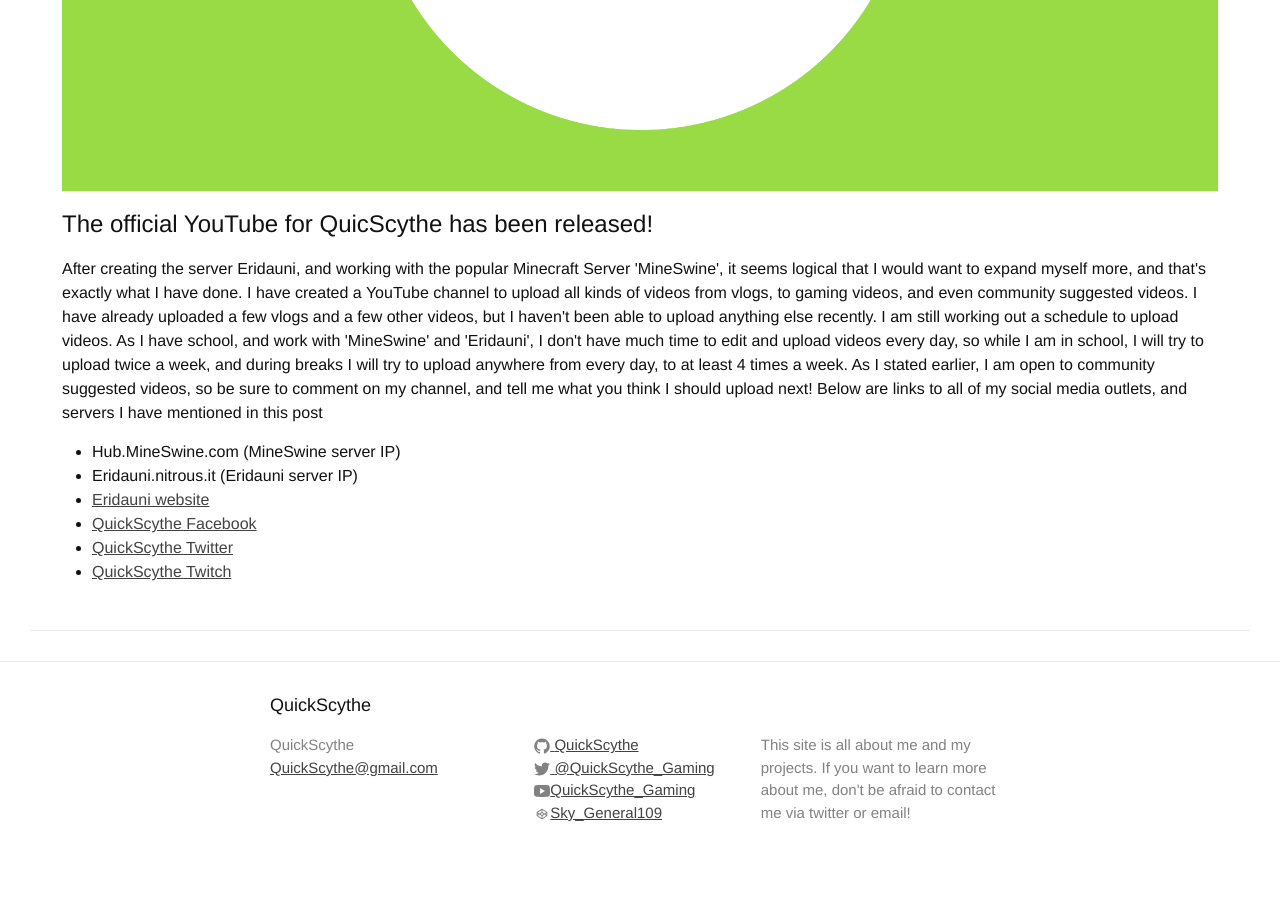
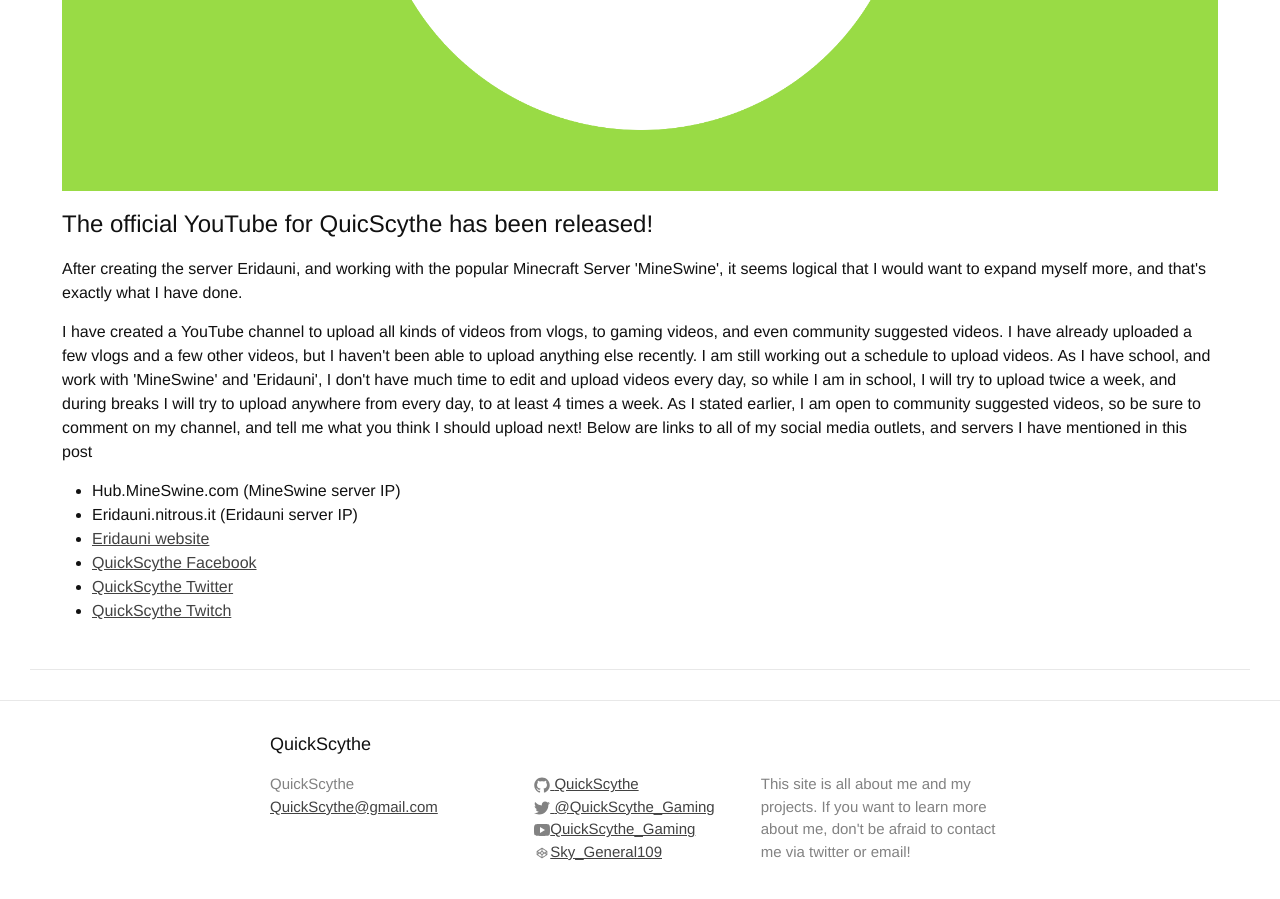
Before and after one commit to QuickScythe/QuickScythe.github.io, a Jekyll site: the page built from _posts/2016-08-01-official-youtube.markdown, in a window 1280 px wide and 900 px high, scrolled down 932 px. Built offline with Jekyll 4.4.1, drawn with Linux system fonts in a browser that asks for light colours.

```diff
--- a/_posts/2016-08-01-official-youtube.markdown
+++ b/_posts/2016-08-01-official-youtube.markdown
@@ -3,11 +3,14 @@ layout: post
 author: Cameron Witcher
 title:  "Official QuickScythe YouTube"
 day:   August 1, 2016
+excerpt_separator: <!--more-->
 categories: youtube update
 ---
 ![Eridauni Spawn]({{ site.url }}/assets/banner-1.png)
 <h1>The official YouTube for QuicScythe has been released!</h1>
-<p>After creating the server Eridauni, and working with the popular Minecraft Server 'MineSwine', it seems logical that I would want to expand myself more, and that's exactly what I have done. I have created a YouTube channel to upload all kinds of videos from vlogs, to gaming videos, and even community suggested videos. I have already uploaded a few vlogs and a few other videos, but I haven't been able to upload anything else recently. I am still working out a schedule to upload videos. As I have school, and work with 'MineSwine' and 'Eridauni', I don't have much time to edit and upload videos every day, so while I am in school, I will try to upload twice a week, and during breaks I will try to upload anywhere from every day, to at least 4 times a week. As I stated earlier, I am open to community suggested videos, so be sure to comment on my channel, and tell me what you think I should upload next! Below are links to all of my social media outlets, and servers I have mentioned in this post</p>
+<p>After creating the server Eridauni, and working with the popular Minecraft Server 'MineSwine', it seems logical that I would want to expand myself more, and that's exactly what I have done.</p>
+<!--more-->
+<p>I have created a YouTube channel to upload all kinds of videos from vlogs, to gaming videos, and even community suggested videos. I have already uploaded a few vlogs and a few other videos, but I haven't been able to upload anything else recently. I am still working out a schedule to upload videos. As I have school, and work with 'MineSwine' and 'Eridauni', I don't have much time to edit and upload videos every day, so while I am in school, I will try to upload twice a week, and during breaks I will try to upload anywhere from every day, to at least 4 times a week. As I stated earlier, I am open to community suggested videos, so be sure to comment on my channel, and tell me what you think I should upload next! Below are links to all of my social media outlets, and servers I have mentioned in this post</p>
 <ul>
   <li>Hub.MineSwine.com (MineSwine server IP)</li>
   <li>Eridauni.nitrous.it (Eridauni server IP)</li>
```
